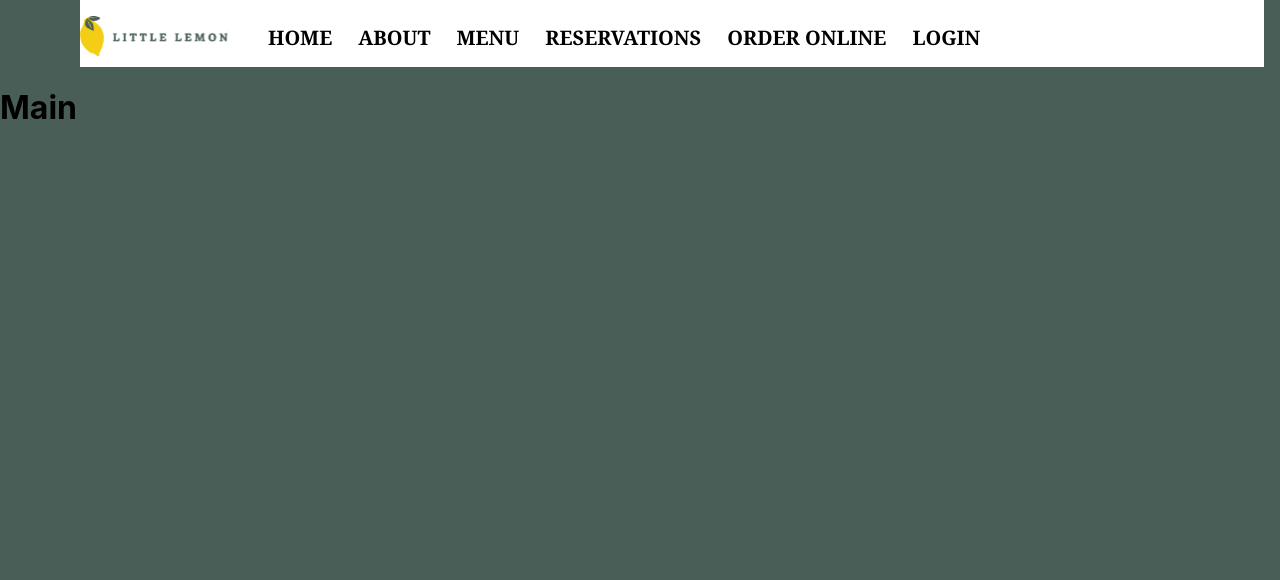
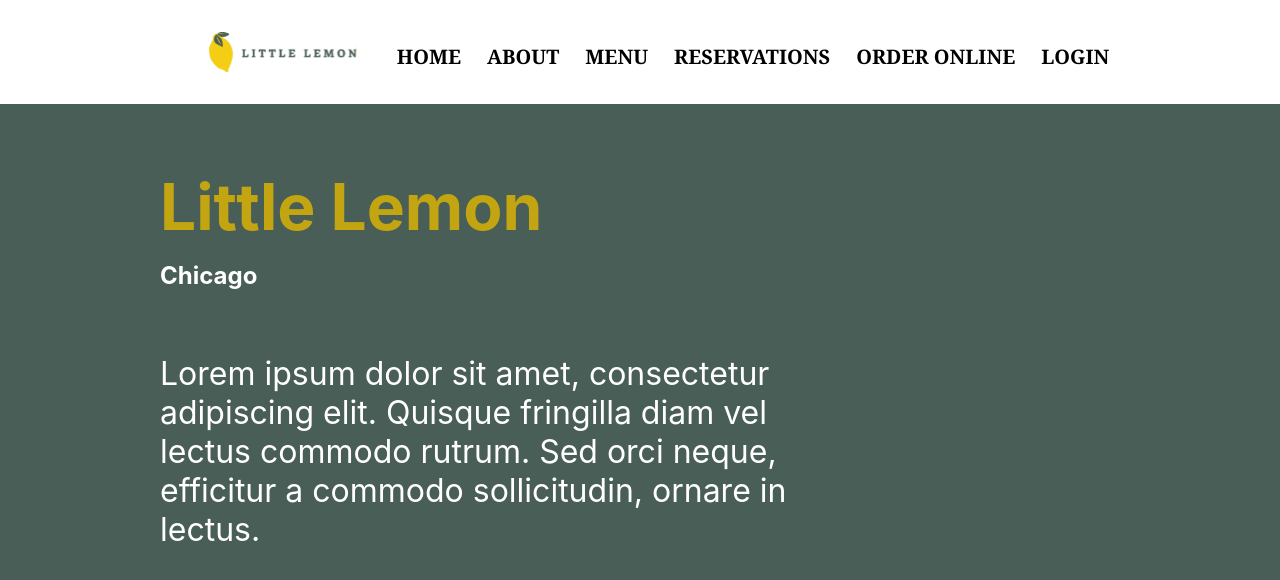
Before and after one commit to hslo244/meta-capstone, a React (Create React App) app: page / in a window 1280 px wide. Shown: the top 580 px of the page. Built offline with nearby package versions, Linux system fonts and the light colour scheme.

Commit message:
Fixed header and added intro text and colors

```diff
--- a/src/App.css
+++ b/src/App.css
@@ -63,4 +63,11 @@ nav.navbar {
   margin-left: 5em;
   margin-right: 1em;
   background-color: white;
+  align-items:center;
+  justify-content: center;
 }
+
+header {
+  background-color: white;
+
+}
--- a/src/Main.css
+++ b/src/Main.css
@@ -1,3 +1,32 @@
 body {
     background-color: #495E57;
 }
+
+.intro {
+    margin-left: 10rem;
+    margin-top: 4rem;
+    color: white;
+}
+
+h1 {
+    font-size: 4em;
+}
+
+p {
+    font-size: 2em;
+    text-align: left;
+}
+
+p.intro {
+    margin-right: .1em;
+    width: 40rem;
+}
+
+h1.intro {
+    color: #C3A512;
+    margin-bottom: 1rem;
+}
+
+h2.intro {
+    margin-top: 0;
+}
--- a/src/Main.js
+++ b/src/Main.js
@@ -2,6 +2,10 @@ import './Main.css';
 
 export function Main() {
     return(
-        <h1>Main</h1>
+        <>
+            <h1 class = 'intro'>Little Lemon</h1>
+            <h2 class="intro">Chicago</h2>
+            <p class="intro">Lorem ipsum dolor sit amet, consectetur adipiscing elit. Quisque fringilla diam vel lectus commodo rutrum. Sed orci neque, efficitur a commodo sollicitudin, ornare in lectus. </p>
+        </>
     );
 }
--- a/src/Nav.js
+++ b/src/Nav.js
@@ -3,8 +3,9 @@ import {ReactComponent as Logo} from './Logo.svg'
 
 export function Nav() {
     return(
+        <header>
             <nav class='navbar'>
-            <Logo style={{marginTop: '1rem'}}alt="Little Lemon" />
+                <Logo style={{marginTop: '2rem', marginBottom: '2rem'}}alt="Little Lemon" />
                 <ul class="navbar">
                     <li><a href="/">HOME</a></li>
                     <li><a href="/about">ABOUT</a></li>
@@ -14,6 +15,7 @@ export function Nav() {
                     <li><a href="/login">LOGIN</a></li>
                 </ul>
             </nav>
+        </header>
     );
 
 }
```
Lines whose indentation alone changed are shown as unchanged.
